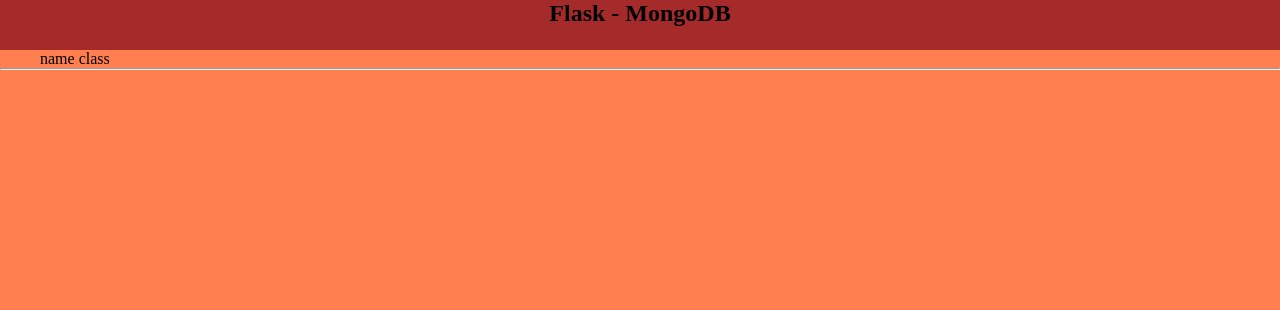
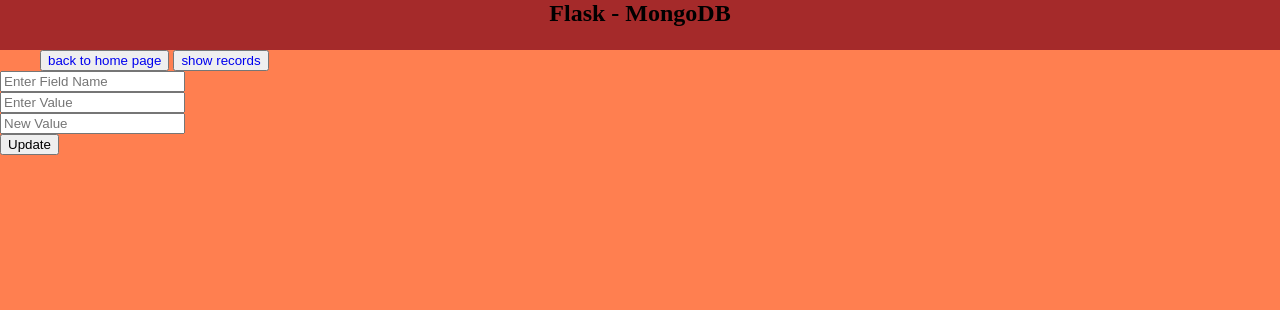
Before and after one commit to nira-j/mongodb_with_flask, a Flask app: page /updaterecord in a window 1280 px wide. Shown: the top 310 px of the page. Run offline with Flask 2, Linux system fonts and the light colour scheme.

Commit message:
update functionality added

```diff
--- a/app.py
+++ b/app.py
@@ -1,5 +1,8 @@
 from flask import Flask, request,redirect, url_for, render_template, jsonify
 from pymongo import MongoClient
+from wtforms import fields
+
+
 
 app=Flask(__name__)
 client=MongoClient("mongodb://127.0.0.1:27017")
@@ -30,11 +33,12 @@ def insertrecord():
         if (stu_name !="" and stu_class !="" and stu_roll !="" and stu_gen !="" and stu_col !="" and stu_con !="" ):
             out=collection.insert_one(data)
             if out:
-                return render_template("success.html")
+                return render_template("insert.html", message="One record inserted successfully!")
         else:
-            return render_template("insert.html")
+            return render_template("insert.html", message="Fill all details first")
 
-    return render_template("insert.html")
+    return render_template("insert.html",message="")
+
 @app.route('/deleterecord/<string:obj_id>')
 def deleterecord(obj_id):
     collection.delete_one({'student name': obj_id})
@@ -42,6 +46,13 @@ def deleterecord(obj_id):
 
 @app.route('/updaterecord',methods=["POST","GET"])
 def updaterecord():
+    if request.method=="POST":
+        field=request.form.get("field")
+        value=request.form.get("value")
+        nvalue=request.form.get("nvalue")
+        out=collection.update_one({field: value},{"$set":{field: nvalue}})
+        if out:
+            return render_template('one record updated successfully!')
     return render_template('update.html')
 
 @app.route("/showrecord", methods=["GET"])
@@ -52,4 +63,4 @@ def showrecord():
         out.append(o)
     return render_template("show.html",output=out)
 
-app.run(debug=True, host="10.160.0.6")
+app.run(debug=True, host="0.0.0.0")
--- a/templates/insert.html
+++ b/templates/insert.html
@@ -30,5 +30,8 @@
     <button type="submit">Submit</button>
 </form>
 
+{% if message!="" %}
+<br><p><strong>{{message}}</strong></p>
+{% endif %}
 
 {% endblock %}
--- a/templates/update.html
+++ b/templates/update.html
@@ -1,8 +1,25 @@
 {% extends "layout.html" %}
 {% block content %}
-<ul>
-    <li>name</li>
-    <li>class</li>
-</ul>
-<hr>
+<style>
+    body{
+        align-items: center;
+    }
+
+</style>
+<body>
+    <ul>
+        <li><button><a href="{{url_for('index')}}">back to home page</a></button></li>
+        <li><button><a href="{{url_for('showrecord')}}">show records</a></button></li>
+    </ul><br>
+
+    <div class="form_">
+        <form action="/updaterecord" method="POST">
+        <input type="text" name="field" placeholder="Enter Field Name" > <br>
+        <input type="text" name="value" placeholder="Enter Value" ><br>
+        <input type="text" name="nvalue" placeholder="New Value" ><br>
+        <button type="submit">Update</button>
+        </form>
+
+    </div>
+</body>
 {% endblock %}
```
Also changed, not shown: form.py (added, +8 -0 lines), templates/show.html (+7 -7 lines), templates/success.html (deleted, +0 -11 lines).
